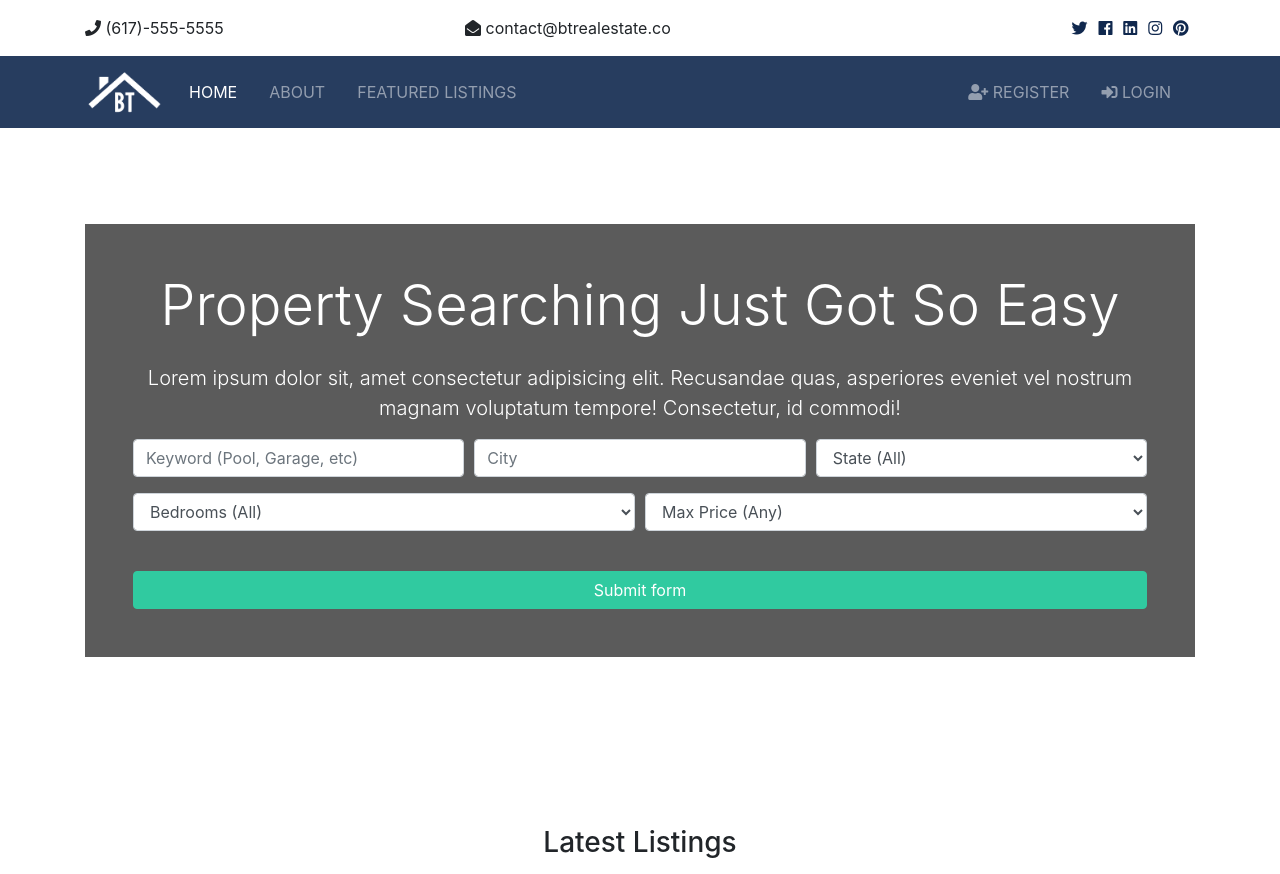
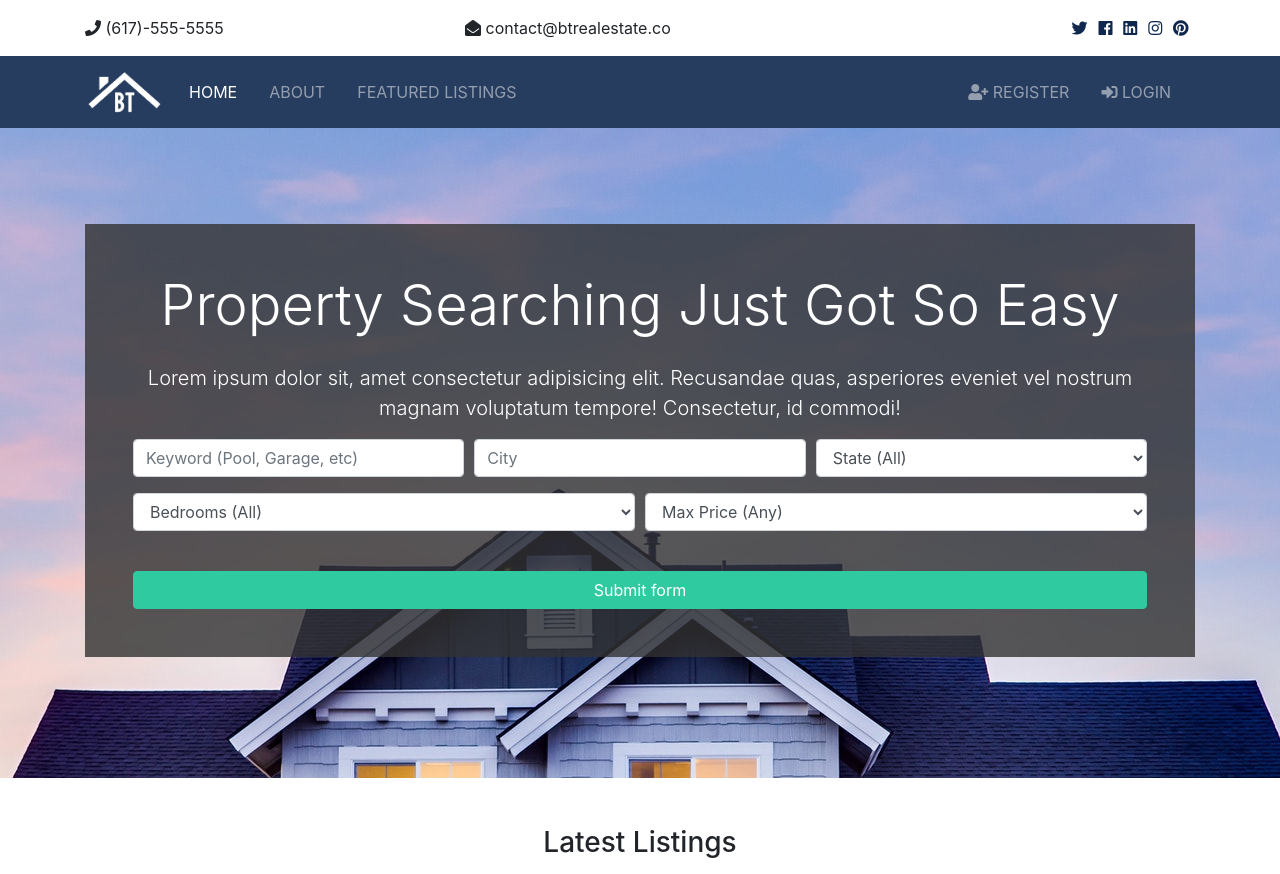
Before and after one commit to megamayoy/real-estate-selling-website, a Django app: page / in a window 1280 px wide. Shown: the top 874 px of the page. Run offline with Django 3.2, Linux system fonts and the light colour scheme; some libraries are stand-ins or nearby versions.

Commit message:
remove value 'cover' from background image

```diff
--- a/real_estate_selling_website/static/css/style.css
+++ b/real_estate_selling_website/static/css/style.css
@@ -15,7 +15,7 @@ img {
   margin-right: 0.4rem; }
 
 #showcase {
-  background: url(../img/showcase.jpg) no-repeat top center fixed/cover;
+  background: url(../img/showcase.jpg) no-repeat top center fixed;
   position: relative;
   min-height: 650px;
   color: #fff;
```
